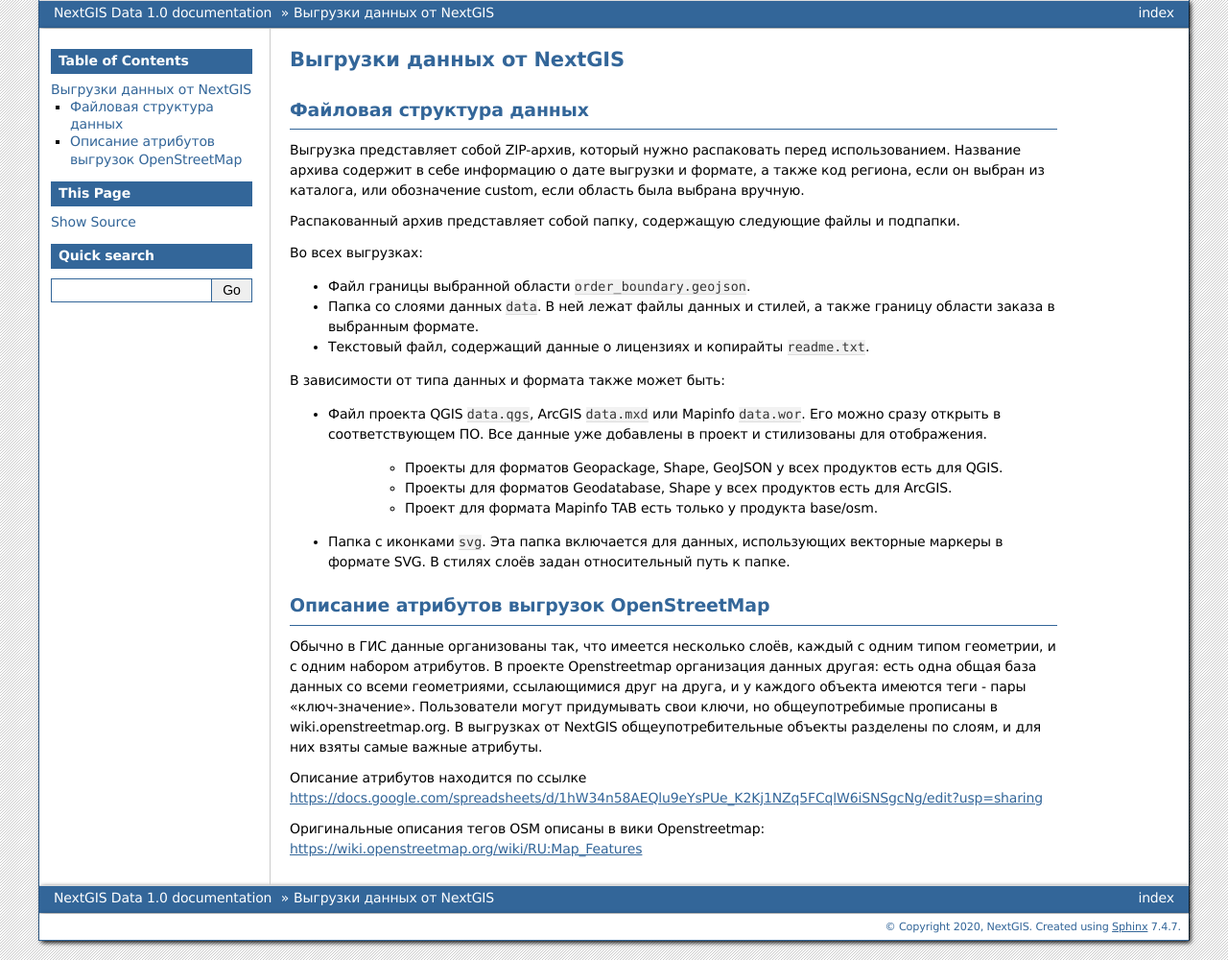
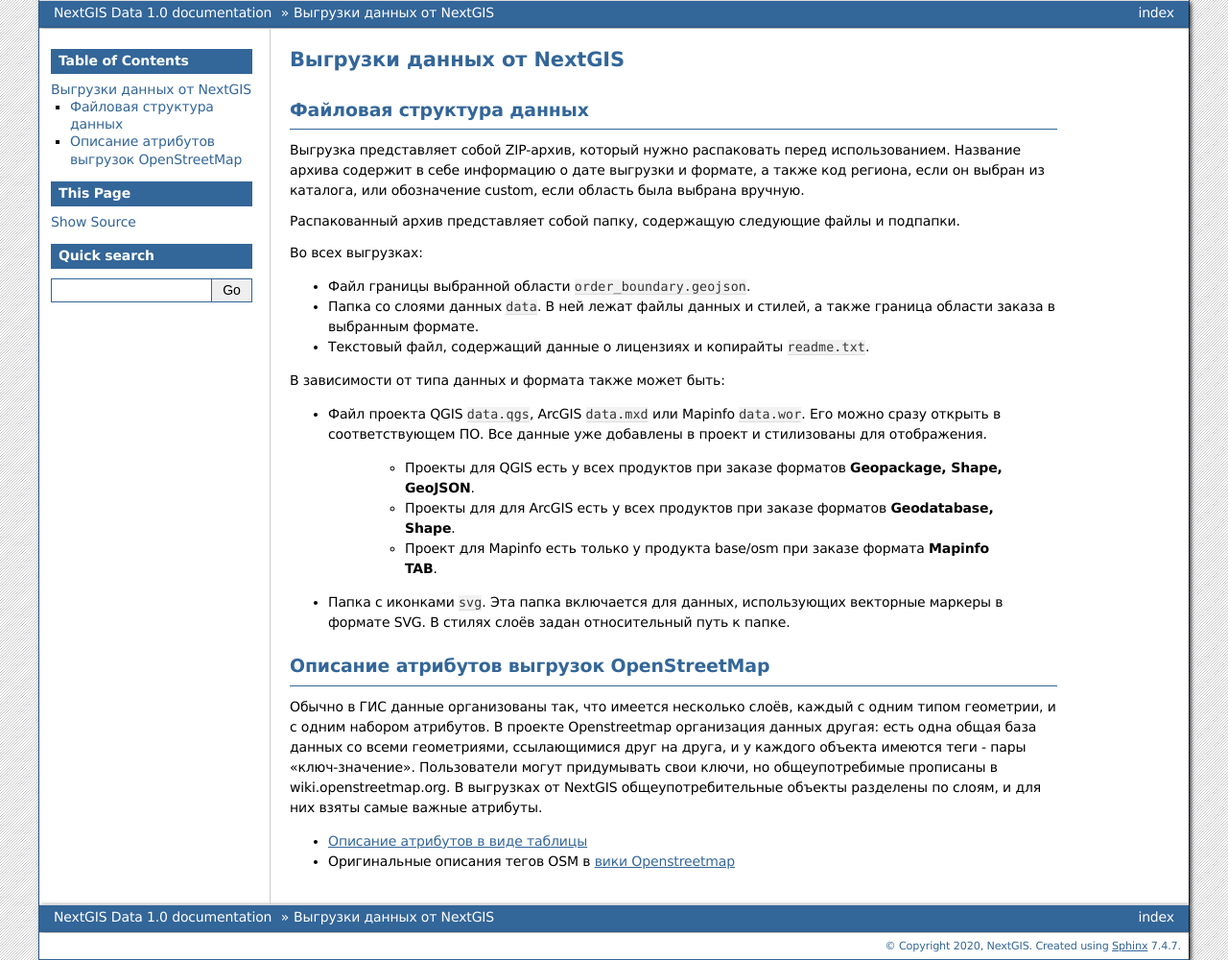
Before and after one commit to nextgis/docs_data, a Sphinx documentation site: the page built from source/extracts.rst, in a window 1280 px wide. Shown: the whole page at 96% size. Built offline with Sphinx 7.4.7, drawn with Linux system fonts in a browser that asks for light colours; formulas are drawn with MathJax 3; pages that are not in the unit, such as notebooks, are missing from menus.

Commit message:
Update extracts.rst
Edit

```diff
--- a/source/extracts.rst
+++ b/source/extracts.rst
@@ -14,7 +14,7 @@
 
 * Файл границы выбранной области ``order_boundary.geojson``.
 
-* Папка со слоями данных ``data``. В ней лежат файлы данных и стилей, а также границу области заказа в выбранным формате.
+* Папка со слоями данных ``data``. В ней лежат файлы данных и стилей, а также граница области заказа в выбранным формате.
 
 * Текстовый файл, содержащий данные о лицензиях и копирайты ``readme.txt``.
 
@@ -22,9 +22,9 @@
 
 * Файл проекта QGIS ``data.qgs``, ArcGIS ``data.mxd`` или Mapinfо ``data.wor``. Его можно сразу открыть в соответствующем ПО. Все данные уже добавлены в проект и стилизованы для отображения.
 
-    - Проекты для форматов Geopackage, Shape, GeoJSON у всех продуктов есть для QGIS.
-    - Проекты для форматов Geodatabase, Shape у всех продуктов есть для ArcGIS.
-    - Проект для формата Mapinfo TAB есть только у продукта base/osm.
+    * Проекты для QGIS есть у всех продуктов при заказе форматов **Geopackage, Shape, GeoJSON**.
+    * Проекты для для ArcGIS есть у всех продуктов при заказе форматов **Geodatabase, Shape**.
+    * Проект для Mapinfo есть только у продукта base/osm при заказе формата **Mapinfo TAB**.
 
 * Папка с иконками ``svg``. Эта папка включается для данных, использующих векторные маркеры в формате SVG. В стилях слоёв задан относительный путь к папке.
 
@@ -37,6 +37,6 @@
 
 Обычно в ГИС данные организованы так, что имеется несколько слоёв, каждый с одним типом геометрии, и с одним набором атрибутов. В проекте Openstreetmap организация данных другая: есть одна общая база данных со всеми геометриями, ссылающимися друг на друга, и у каждого объекта имеются теги - пары «ключ-значение». Пользователи могут придумывать свои ключи, но общеупотребимые прописаны в wiki.openstreetmap.org. В выгрузках от NextGIS общеупотребительные объекты разделены по слоям, и для них взяты самые важные атрибуты.
 
-Описание атрибутов находится по ссылке https://docs.google.com/spreadsheets/d/1hW34n58AEQlu9eYsPUe_K2Kj1NZq5FCqlW6iSNSgcNg/edit?usp=sharing
+* `Описание атрибутов в виде таблицы <https://docs.google.com/spreadsheets/d/1hW34n58AEQlu9eYsPUe_K2Kj1NZq5FCqlW6iSNSgcNg/edit?usp=sharing>`_
 
-Оригинальные описания тегов OSM описаны в вики Openstreetmap: https://wiki.openstreetmap.org/wiki/RU:Map_Features
+* Оригинальные описания тегов OSM в `вики Openstreetmap <https://wiki.openstreetmap.org/wiki/RU:Map_Features>`_
```
